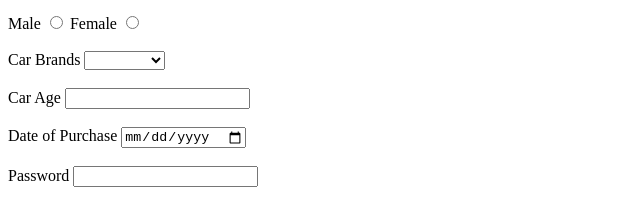
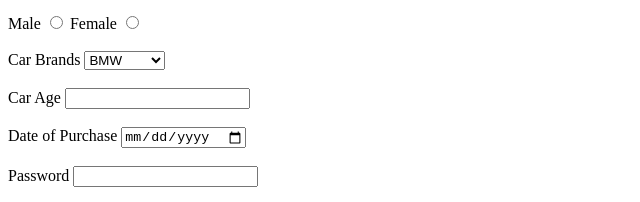
Before and after one commit to acciojob/car-insurance-form-ahinsakraj, a website: page main.html in a window 1280 px wide. Shown: the part 195-397 px from the top of the page, 0-640 px from the left. Drawn offline with Linux system fonts and the light colour scheme.

Commit message:
created a submission

```diff
--- a/main.html
+++ b/main.html
@@ -33,7 +33,7 @@
 
 		<label for="cars">Car Brands</label>
 		<select id="cars">
-			<option value="BMW"></option>
+			<option value="BMW">BMW</option>
 			<option value="Audi">Audi</option>
 			<option value="Mercedez">Mercedez</option>
 		</select>
```
